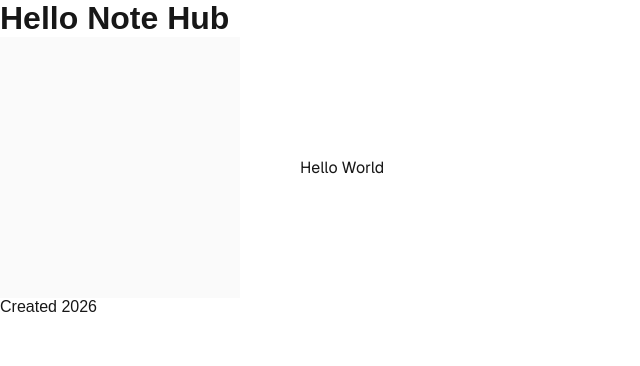
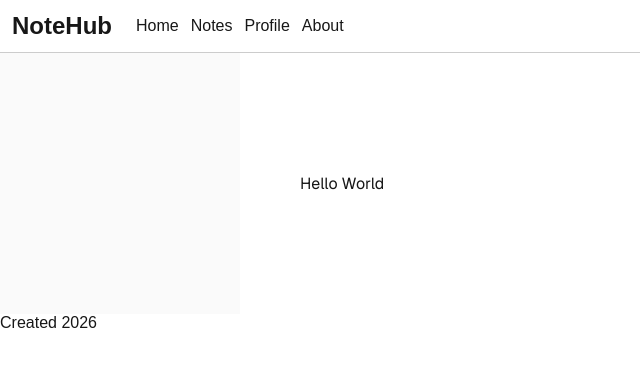
Before and after one commit to tania-tatiana/06-notehub-nextjs, a Next.js app: page / in a window 1280 px wide. Shown: the top 366 px of the page, without its empty margins (0-640 px from the left). Built offline with nearby package versions, Linux system fonts and the light colour scheme.

Commit message:
add header

```diff
--- a/app/layout.tsx
+++ b/app/layout.tsx
@@ -1,6 +1,7 @@
 import type { Metadata } from "next";
 import { Geist, Geist_Mono } from "next/font/google";
 import "./globals.css";
+import Header from "@/components/Header/Header";
 
 const geistSans = Geist({
   variable: "--font-geist-sans",
@@ -25,9 +26,7 @@ export default function RootLayout({
   return (
     <html lang="en" className={`${geistSans.variable} ${geistMono.variable}`}>
       <body>
-        <header>
-          <h1>Hello Note Hub</h1>
-        </header>
+        <Header/>
 
         <main>{children}</main>
 
--- /dev/null
+++ b/components/Header/Header.module.css
@@ -0,0 +1,16 @@
+.header {
+  display: flex;
+  align-items: center;
+  justify-content: flex-start;
+  gap: 24px;
+  padding: 12px;
+  border-block-end: 1px solid #ccc;
+}
+
+.navigation {
+  display: flex;
+  align-items: center;
+  justify-content: flex-start;
+  gap: 12px;
+  list-style-type: none;
+}
--- /dev/null
+++ b/components/Header/Header.tsx
@@ -0,0 +1,17 @@
+import css from "./Header.module.css"
+
+const Header = () => {
+    return <header className={css.header}>
+        <h2>NoteHub</h2>
+  <nav>
+    <ul className={ css.navigation}>
+        <li>Home</li>
+        <li>Notes</li>
+        <li>Profile</li>
+        <li>About</li>
+    </ul>
+        </nav>
+    </header>;
+}
+
+export default Header;
```
